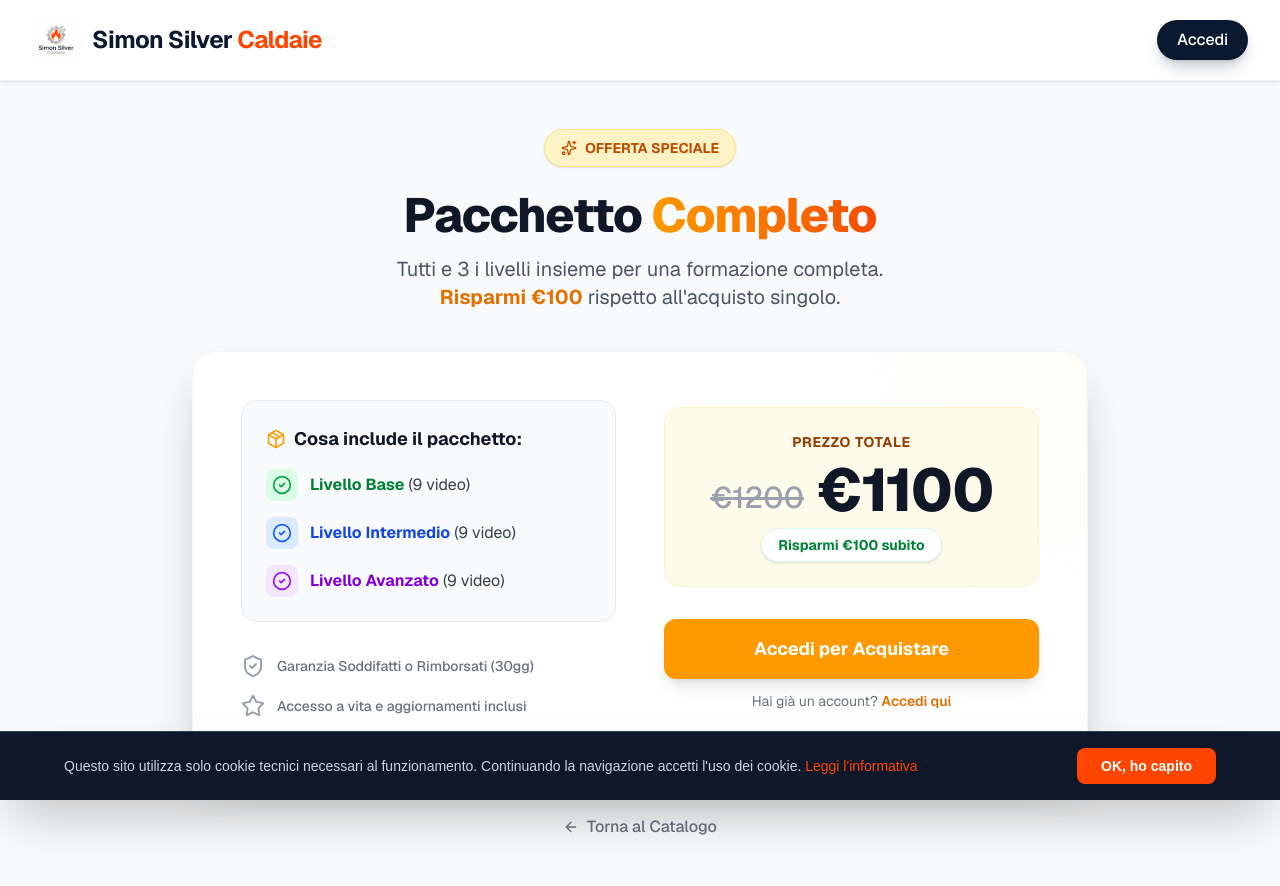
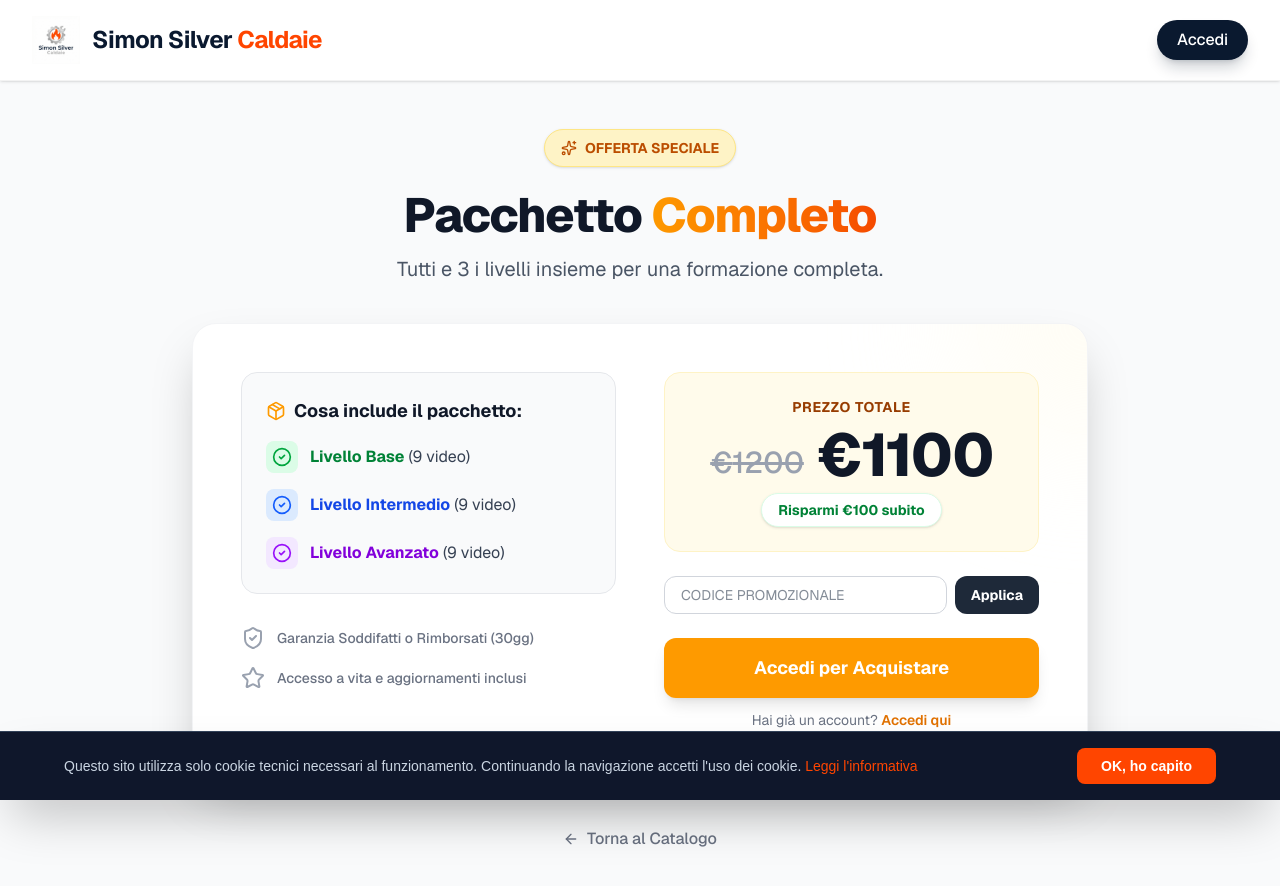
Before and after one commit to simonsilvercaldaie/sito-caldaie, a Next.js app: page /pacchetto-completo in a window 1280 px wide. Shown: the top 886 px of the page. Built offline with nearby package versions, Linux system fonts and the light colour scheme.

Commit message:
Aggiunto codice sconto TECNICI-FB per bundle completo

```diff
--- a/app/pacchetto-completo/page.tsx
+++ b/app/pacchetto-completo/page.tsx
@@ -2,12 +2,14 @@
 import { useState, useEffect } from 'react'
 import Navbar from "@/components/Navbar"
 import Link from "next/link"
-import { Package, CheckCircle2, Sparkles, ArrowRight, ShieldCheck, Star } from "lucide-react"
+import { Package, CheckCircle2, Sparkles, ArrowRight, ShieldCheck, Star, Tag } from "lucide-react"
 import { supabase } from "@/lib/supabaseClient"
 import { LEGAL_TEXT_CHECKOUT } from "@/lib/legalTexts"
 
-const BUNDLE_PRICE = 1100 // €1100 invece di €1200
+const BUNDLE_PRICE = 1100 // €1100
 const FULL_PRICE = 1200
+const PROMO_PRICE = 1000 // €1000 con sconto
+const PROMO_CODE_VALID = "TECNICI-FB"
 
 export default function PacchettoCompletoPage() {
     const [user, setUser] = useState<any>(null)
@@ -15,6 +17,11 @@ export default function PacchettoCompletoPage() {
     const [tosAccepted, setTosAccepted] = useState(false)
     const [tosLoading, setTosLoading] = useState(false)
     const [hasPurchased, setHasPurchased] = useState(false)
+
+    // Promo Code State
+    const [promoCodeInput, setPromoCodeInput] = useState("")
+    const [isPromoApplied, setIsPromoApplied] = useState(false)
+    const [promoError, setPromoError] = useState("")
 
     useEffect(() => {
         const checkUser = async () => {
@@ -64,6 +71,16 @@ export default function PacchettoCompletoPage() {
         return () => subscription.unsubscribe()
     }, [])
 
+    const handleApplyPromo = () => {
+        if (promoCodeInput.trim().toUpperCase() === PROMO_CODE_VALID) {
+            setIsPromoApplied(true)
+            setPromoError("")
+        } else {
+            setIsPromoApplied(false)
+            setPromoError("Codice non valido")
+        }
+    }
+
     const handleTosCheckbox = async (checked: boolean) => {
         if (!checked) {
             setTosAccepted(false)
@@ -105,6 +122,14 @@ export default function PacchettoCompletoPage() {
         }
     }
 
+    // Logic for Purchase (Disabled currently, but prepared for future)
+    const handlePurchase = async (orderId: string) => {
+        // ... Logic adapted to send correct product code
+        const productCode = isPromoApplied ? 'complete_bundle_promo' : 'complete_bundle'
+        const amountCents = isPromoApplied ? PROMO_PRICE * 100 : BUNDLE_PRICE * 100
+        // ... rest of logic
+    }
+
     if (loading) {
         return (
             <div className="min-h-screen flex items-center justify-center bg-gray-50">
@@ -112,6 +137,9 @@ export default function PacchettoCompletoPage() {
             </div>
         )
     }
+
+    const currentPrice = isPromoApplied ? PROMO_PRICE : BUNDLE_PRICE
+    const savings = FULL_PRICE - currentPrice
 
     return (
         <div className="min-h-screen flex flex-col font-sans bg-gray-50">
@@ -129,8 +157,7 @@ export default function PacchettoCompletoPage() {
                             Pacchetto <span className="text-transparent bg-clip-text bg-gradient-to-r from-amber-500 to-orange-600">Completo</span>
                         </h1>
                         <p className="text-xl text-gray-600 max-w-2xl mx-auto">
-                            Tutti e 3 i livelli insieme per una formazione completa. <br />
-                            <strong className="text-amber-600">Risparmi €100</strong> rispetto all'acquisto singolo.
+                            Tutti e 3 i livelli insieme per una formazione completa.
                         </p>
                     </div>
 
@@ -198,15 +225,52 @@ export default function PacchettoCompletoPage() {
 
                                 {/* Right Side: Price & Action */}
                                 <div className="flex flex-col justify-center">
-                                    <div className="text-center mb-8 bg-amber-50 rounded-2xl p-6 border border-amber-100">
+                                    <div className="text-center mb-6 bg-amber-50 rounded-2xl p-6 border border-amber-100">
                                         <p className="text-sm font-bold text-amber-800 uppercase tracking-wider mb-2">Prezzo Totale</p>
                                         <div className="flex items-end justify-center gap-3 mb-2">
                                             <span className="text-3xl text-gray-400 line-through font-medium translate-y-[-4px]">€{FULL_PRICE}</span>
-                                            <span className="text-6xl font-extrabold text-gray-900 tracking-tight">€{BUNDLE_PRICE}</span>
+                                            <span className="text-6xl font-extrabold text-gray-900 tracking-tight">€{currentPrice}</span>
                                         </div>
                                         <div className="inline-block bg-white text-green-700 font-bold px-4 py-1.5 rounded-full text-sm shadow-sm border border-green-100">
-                                            Risparmi €{FULL_PRICE - BUNDLE_PRICE} subito
+                                            Risparmi €{savings} subito
                                         </div>
+                                    </div>
+
+                                    {/* Promo Code Input */}
+                                    <div className="mb-6">
+                                        {!isPromoApplied ? (
+                                            <div className="flex gap-2">
+                                                <input
+                                                    type="text"
+                                                    placeholder="Codice Promozionale"
+                                                    value={promoCodeInput}
+                                                    onChange={(e) => setPromoCodeInput(e.target.value)}
+                                                    className="flex-1 px-4 py-2 rounded-xl border border-gray-300 focus:outline-none focus:ring-2 focus:ring-amber-500 uppercase text-sm"
+                                                />
+                                                <button
+                                                    onClick={handleApplyPromo}
+                                                    className="bg-gray-800 text-white px-4 py-2 rounded-xl text-sm font-bold hover:bg-gray-700 transition-colors"
+                                                >
+                                                    Applica
+                                                </button>
+                                            </div>
+                                        ) : (
+                                            <div className="flex items-center justify-between bg-green-50 px-4 py-3 rounded-xl border border-green-200">
+                                                <div className="flex items-center gap-2 text-green-700 font-bold text-sm">
+                                                    <Tag className="w-4 h-4" />
+                                                    Sconto TECNICI-FB applicato!
+                                                </div>
+                                                <button
+                                                    onClick={() => { setIsPromoApplied(false); setPromoCodeInput("") }}
+                                                    className="text-xs text-gray-500 hover:text-red-500 underline"
+                                                >
+                                                    Rimuovi
+                                                </button>
+                                            </div>
+                                        )}
+                                        {promoError && (
+                                            <p className="text-red-500 text-xs mt-2 ml-1">{promoError}</p>
+                                        )}
                                     </div>
 
                                     {user ? (
--- a/lib/serverPricing.ts
+++ b/lib/serverPricing.ts
@@ -6,7 +6,8 @@ export const PRODUCT_PRICES_CENTS = {
     'intermediate': 40000, // 400 EUR
     'advanced': 50000,   // 500 EUR
     'complete': 120000,  // 1200 EUR (prezzo pieno)
-    'complete_bundle': 110000, // 1100 EUR (bundle scontato -100€)
+    'complete_bundle': 110000, // 1100 EUR (bundle scontato standard)
+    'complete_bundle_promo': 100000, // 1000 EUR (bundle con sconto TECNICI-FB)
 
     // Team (Complete)
     'team_5': 200000,    // 2000 EUR
```
